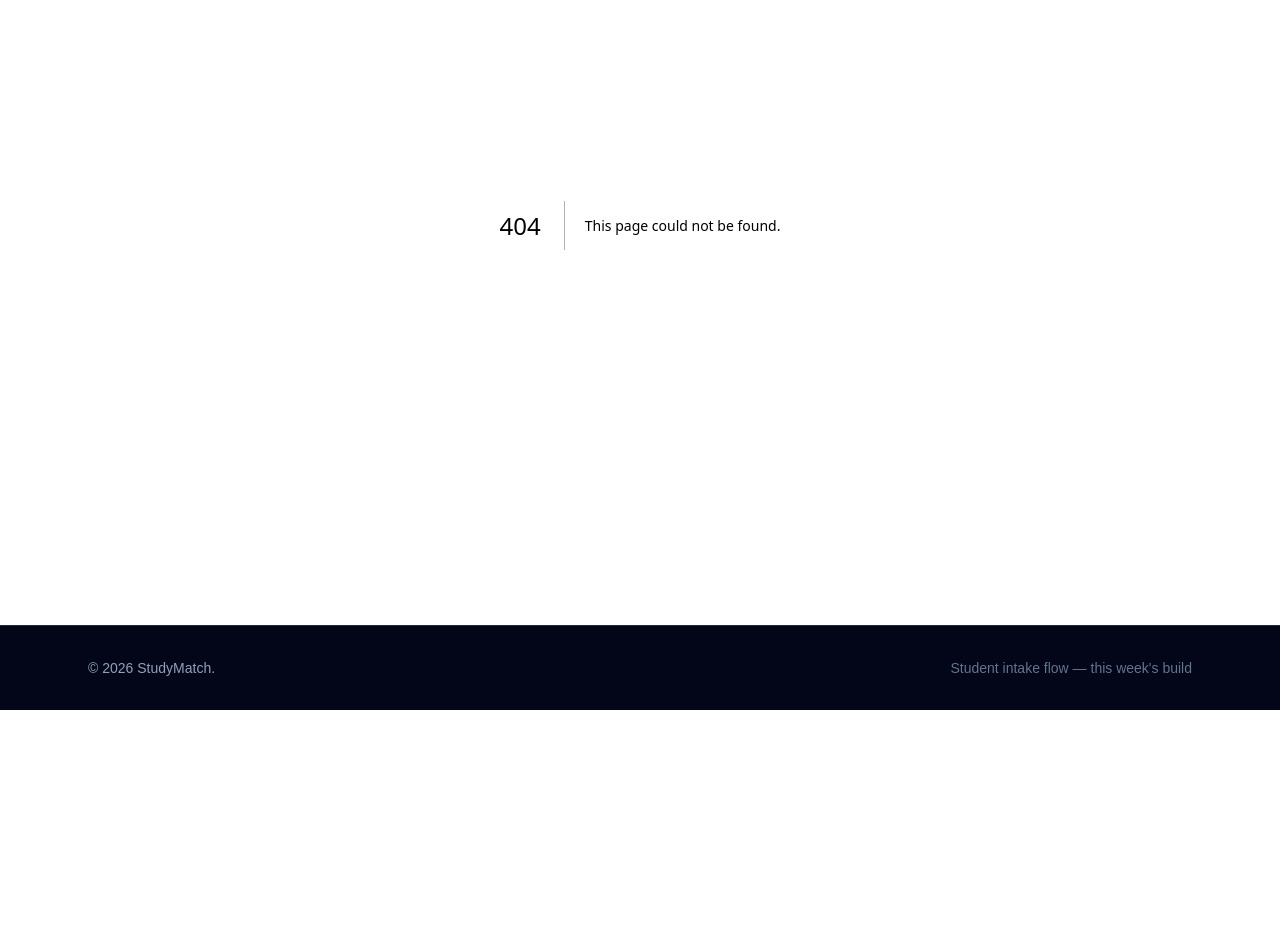
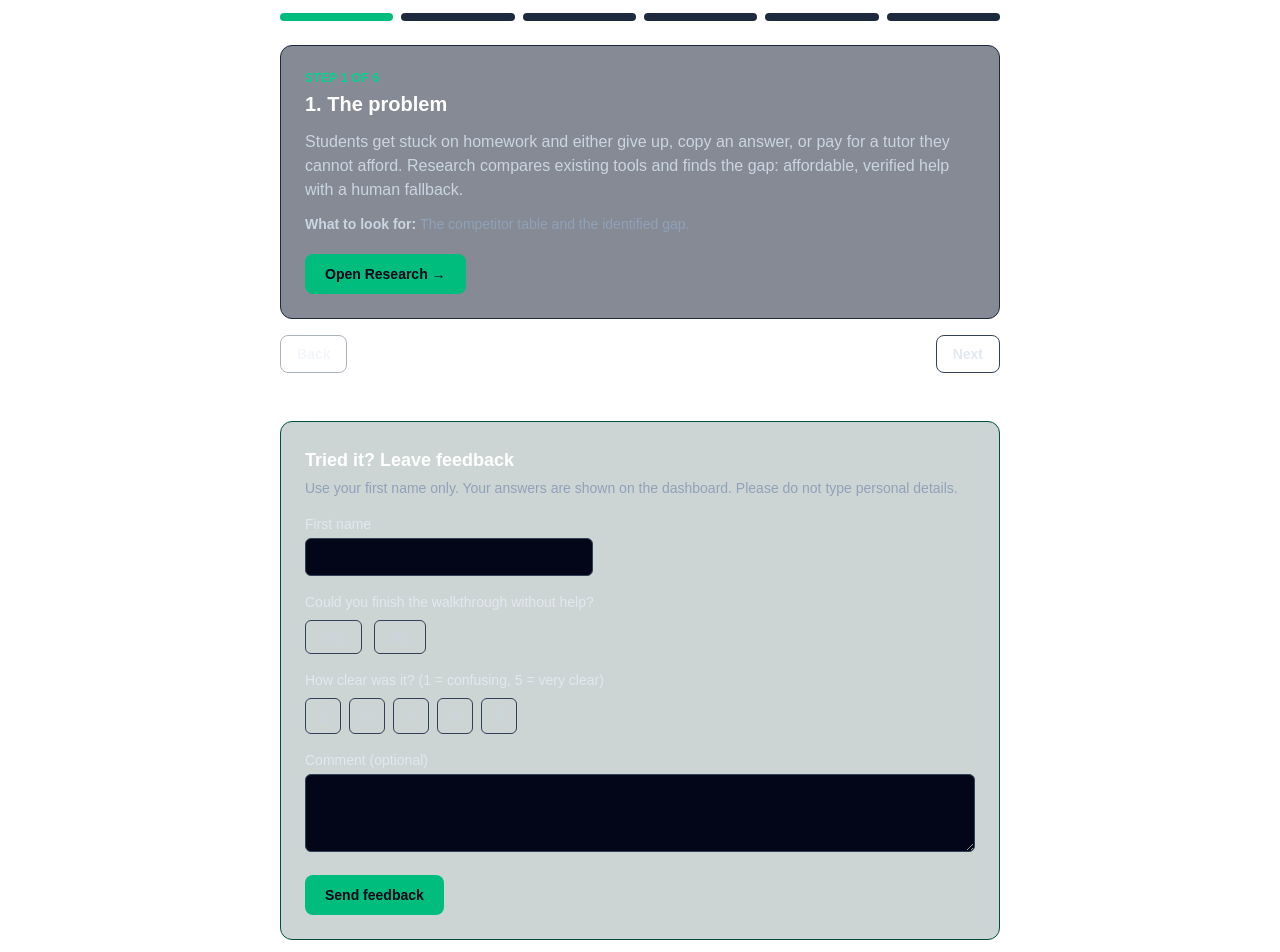
Before and after one commit to Dani-aibusiness/study-match, a Next.js app: page /demo in a window 1280 px wide. Before the commit this address had no page. Shown: the part 240-1192 px from the top of the page. Before the commit the page ends 950 px from the top, so only its background shows below. Built offline with nearby package versions, Linux system fonts and the light colour scheme; no server answers.

Commit message:
Add /demo guided walkthrough with tester feedback form

```diff
--- /dev/null
+++ b/app/demo/DemoClient.tsx
@@ -0,0 +1,221 @@
+"use client";
+
+import Link from "next/link";
+import { useState } from "react";
+import { supabase } from "@/lib/supabaseClient";
+import { DEMO_STEPS } from "@/lib/siteContent";
+
+export default function DemoClient() {
+  const [step, setStep] = useState(0);
+  const s = DEMO_STEPS[step];
+
+  const [name, setName] = useState("");
+  const [completed, setCompleted] = useState<boolean | null>(null);
+  const [clarity, setClarity] = useState(0);
+  const [comment, setComment] = useState("");
+  const [status, setStatus] = useState<"idle" | "saving" | "saved" | "error">("idle");
+  const [message, setMessage] = useState("");
+
+  async function submit(e: React.FormEvent) {
+    e.preventDefault();
+    if (name.trim().length < 1) {
+      setStatus("error");
+      setMessage("Please add your first name.");
+      return;
+    }
+    if (completed === null) {
+      setStatus("error");
+      setMessage("Please say whether you could finish the walkthrough.");
+      return;
+    }
+    if (clarity < 1) {
+      setStatus("error");
+      setMessage("Please choose a clarity rating from 1 to 5.");
+      return;
+    }
+    setStatus("saving");
+    const { error } = await supabase.from("tester_feedback").insert({
+      tester_name: name.trim().slice(0, 40),
+      completed_task: completed,
+      clarity,
+      comment: comment.trim() ? comment.trim().slice(0, 500) : null,
+    });
+    if (error) {
+      setStatus("error");
+      setMessage(`Could not save: ${error.message}`);
+    } else {
+      setStatus("saved");
+      setMessage("Thank you. Your feedback was saved and appears on the dashboard.");
+    }
+  }
+
+  return (
+    <>
+      {/* Stepper */}
+      <div className="mt-8 flex gap-2" role="tablist" aria-label="Demo steps">
+        {DEMO_STEPS.map((d, i) => (
+          <button
+            key={d.title}
+            type="button"
+            role="tab"
+            aria-selected={i === step}
+            aria-label={d.title}
+            onClick={() => setStep(i)}
+            className={`h-2 flex-1 rounded-full transition ${
+              i === step ? "bg-emerald-500" : i < step ? "bg-emerald-900" : "bg-slate-800"
+            }`}
+          />
+        ))}
+      </div>
+
+      <section className="mt-6 rounded-xl border border-slate-800 bg-slate-900/50 p-6">
+        <p className="text-xs font-semibold uppercase tracking-wide text-emerald-400">
+          Step {step + 1} of {DEMO_STEPS.length}
+        </p>
+        <h2 className="mt-1 text-xl font-semibold text-white">{s.title}</h2>
+        <p className="mt-3 text-slate-300">{s.what}</p>
+        <p className="mt-3 text-sm text-slate-400">
+          <span className="font-semibold text-slate-300">What to look for: </span>
+          {s.lookFor}
+        </p>
+        <Link
+          href={s.href}
+          className="mt-5 inline-block rounded-lg bg-emerald-500 px-5 py-2.5 text-sm font-semibold text-slate-950 transition hover:bg-emerald-400"
+        >
+          {s.linkLabel} &rarr;
+        </Link>
+      </section>
+
+      <div className="mt-4 flex justify-between">
+        <button
+          type="button"
+          disabled={step === 0}
+          onClick={() => setStep((n) => n - 1)}
+          className="rounded-lg border border-slate-700 px-4 py-2 text-sm font-semibold text-slate-200 transition hover:border-slate-500 disabled:opacity-40"
+        >
+          Back
+        </button>
+        <button
+          type="button"
+          disabled={step === DEMO_STEPS.length - 1}
+          onClick={() => setStep((n) => n + 1)}
+          className="rounded-lg border border-slate-700 px-4 py-2 text-sm font-semibold text-slate-200 transition hover:border-slate-500 disabled:opacity-40"
+        >
+          Next
+        </button>
+      </div>
+
+      {/* Tester feedback */}
+      <section className="mt-12 rounded-xl border border-emerald-900 bg-emerald-950/20 p-6">
+        <h2 className="text-lg font-semibold text-white">
+          Tried it? Leave feedback
+        </h2>
+        <p className="mt-1 text-sm text-slate-400">
+          Use your first name only. Your answers are shown on the dashboard.
+          Please do not type personal details.
+        </p>
+
+        {status === "saved" ? (
+          <p className="mt-4 rounded-lg border border-emerald-800 bg-emerald-950/40 p-4 text-sm text-emerald-300">
+            {message}{" "}
+            <Link href="/dashboard" className="underline">
+              See the dashboard
+            </Link>
+          </p>
+        ) : (
+          <form onSubmit={submit} className="mt-4 space-y-4">
+            <div>
+              <label htmlFor="t-name" className="block text-sm font-medium text-slate-200">
+                First name
+              </label>
+              <input
+                id="t-name"
+                value={name}
+                onChange={(e) => setName(e.target.value)}
+                maxLength={40}
+                className="mt-1 w-full rounded-md border border-slate-700 bg-slate-950 px-3 py-2 text-sm text-white sm:w-72"
+              />
+            </div>
+
+            <fieldset>
+              <legend className="text-sm font-medium text-slate-200">
+                Could you finish the walkthrough without help?
+              </legend>
+              <div className="mt-2 flex gap-3">
+                {[
+                  { label: "Yes", value: true },
+                  { label: "No", value: false },
+                ].map((o) => (
+                  <button
+                    key={o.label}
+                    type="button"
+                    aria-pressed={completed === o.value}
+                    onClick={() => setCompleted(o.value)}
+                    className={`rounded-md border px-4 py-1.5 text-sm ${
+                      completed === o.value
+                        ? "border-emerald-500 bg-emerald-500/20 text-white"
+                        : "border-slate-700 text-slate-300"
+                    }`}
+                  >
+                    {o.label}
+                  </button>
+                ))}
+              </div>
+            </fieldset>
+
+            <fieldset>
+              <legend className="text-sm font-medium text-slate-200">
+                How clear was it? (1 = confusing, 5 = very clear)
+              </legend>
+              <div className="mt-2 flex gap-2">
+                {[1, 2, 3, 4, 5].map((n) => (
+                  <button
+                    key={n}
+                    type="button"
+                    aria-pressed={clarity === n}
+                    onClick={() => setClarity(n)}
+                    className={`h-9 w-9 rounded-md border text-sm ${
+                      clarity === n
+                        ? "border-emerald-500 bg-emerald-500/20 text-white"
+                        : "border-slate-700 text-slate-300"
+                    }`}
+                  >
+                    {n}
+                  </button>
+                ))}
+              </div>
+            </fieldset>
+
+            <div>
+              <label htmlFor="t-comment" className="block text-sm font-medium text-slate-200">
+                Comment (optional)
+              </label>
+              <textarea
+                id="t-comment"
+                value={comment}
+                onChange={(e) => setComment(e.target.value)}
+                maxLength={500}
+                rows={3}
+                className="mt-1 w-full rounded-md border border-slate-700 bg-slate-950 px-3 py-2 text-sm text-white"
+              />
+            </div>
+
+            {status === "error" && (
+              <p className="rounded-lg border border-red-900 bg-red-950/50 p-3 text-sm text-red-400">
+                {message}
+              </p>
+            )}
+
+            <button
+              type="submit"
+              disabled={status === "saving"}
+              className="rounded-lg bg-emerald-500 px-5 py-2.5 text-sm font-semibold text-slate-950 transition hover:bg-emerald-400 disabled:opacity-60"
+            >
+              {status === "saving" ? "Saving..." : "Send feedback"}
+            </button>
+          </form>
+        )}
+      </section>
+    </>
+  );
+}
--- /dev/null
+++ b/app/demo/page.tsx
@@ -0,0 +1,14 @@
+import DemoClient from "./DemoClient";
+
+export default function DemoPage() {
+  return (
+    <main className="mx-auto max-w-3xl flex-1 px-6 py-16">
+      <h1 className="text-3xl font-bold text-white">Guided demo</h1>
+      <p className="mt-2 text-slate-400">
+        Six steps through the whole product. Nothing here is an AI model: the
+        assistant is scripted and says so on its page.
+      </p>
+      <DemoClient />
+    </main>
+  );
+}
```
